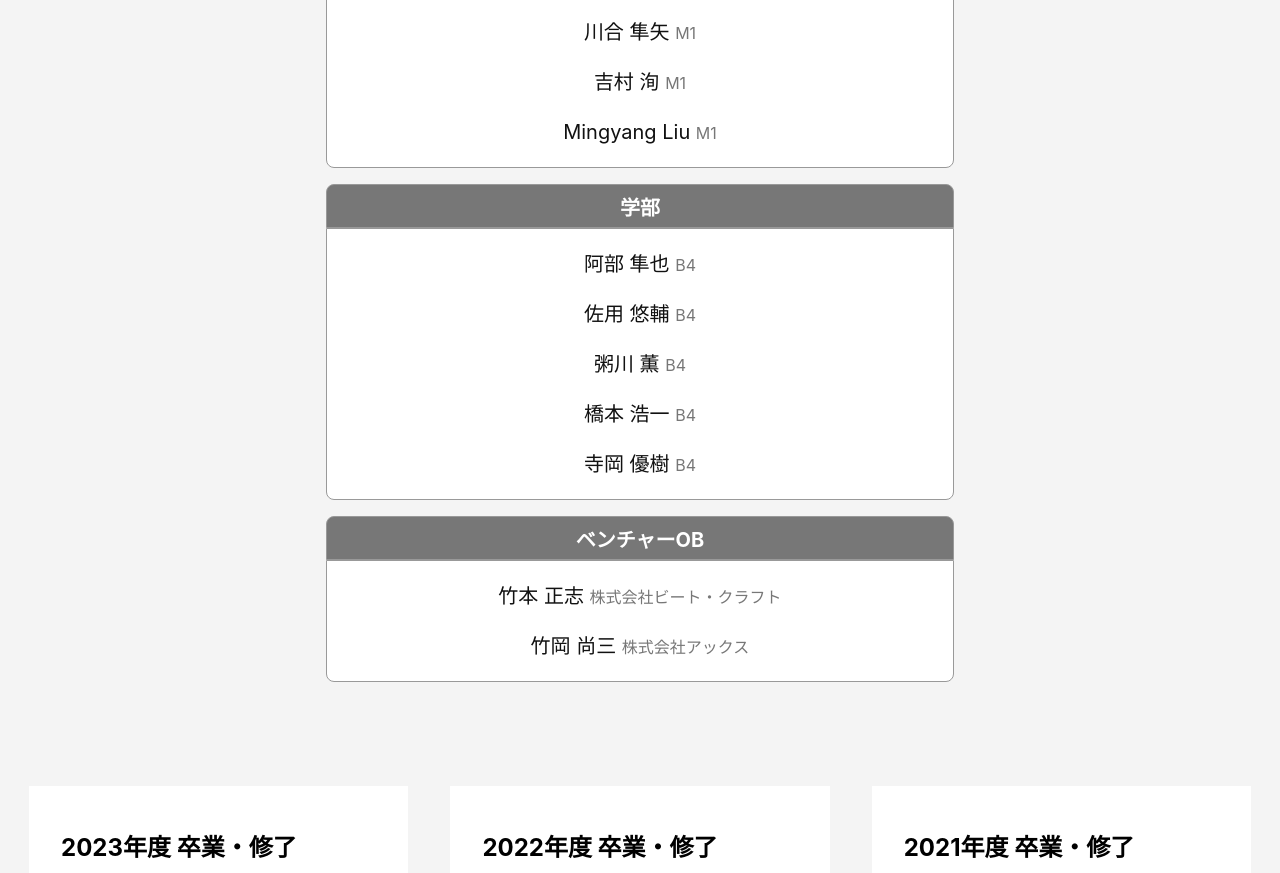
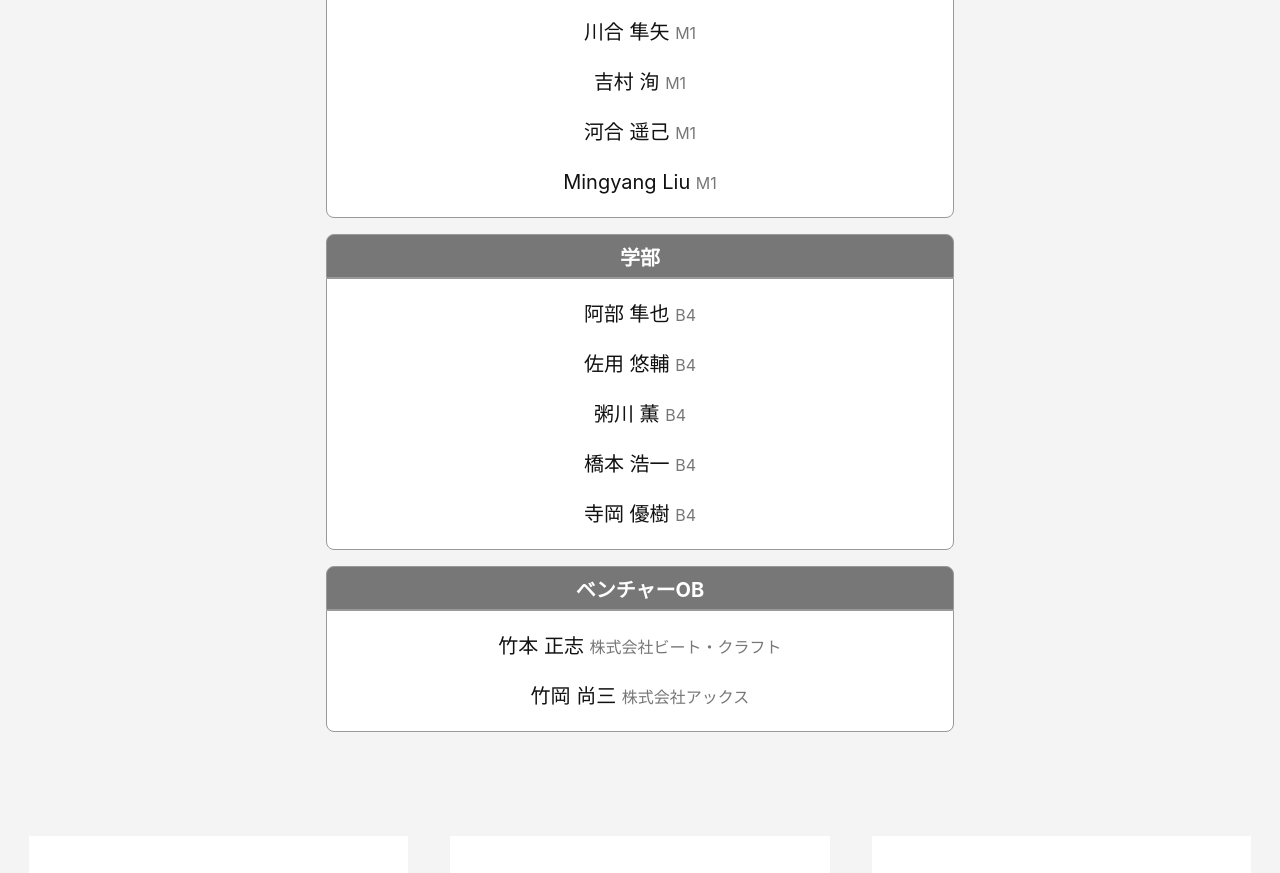
Before and after one commit to NakajoLab/nakajolab.github.io, a plain HTML site: page members/index.html in a window 1280 px wide. Shown: the part 1634-2507 px from the top of the page. Drawn offline with Linux system fonts and the light colour scheme.

Commit message:
Update from https://github.com/NakajoLab/website/commit/9233079c34cbefd83b8a3ff9ce32dfb38c0ebc0f

```diff
--- a/members/index.html
+++ b/members/index.html
@@ -13,6 +13,7 @@
 <a class="f5 gray">M1</a></p><p class="pl3 pr3 near-black">飛鳥 颯舞
 <a class="f5 gray">M1</a></p><p class="pl3 pr3 near-black">川合 隼矢
 <a class="f5 gray">M1</a></p><p class="pl3 pr3 near-black">吉村 洵
+<a class="f5 gray">M1</a></p><p class="pl3 pr3 near-black">河合 遥己
 <a class="f5 gray">M1</a></p><p class="pl3 pr3 near-black">Mingyang Liu
 <a class="f5 gray">M1</a></p></div></section><section class="cf ph3 ph5-l pv2 pv2-l f4 mid-gray"><div class="bg-gray ba br3 b--silver br--top white b pt2 pb1 pl3 pr3">学部</div><div class="f4 bg-white ba br3 b--silver br--bottom"><p class="pl3 pr3 near-black">阿部 隼也
 <a class="f5 gray">B4</a></p><p class="pl3 pr3 near-black">佐用 悠輔
```
Also changed, not shown: members/page/2/index.html (+1 -0 lines), members/page/3/index.html (+1 -0 lines), members/page/4/index.html (+1 -0 lines).
